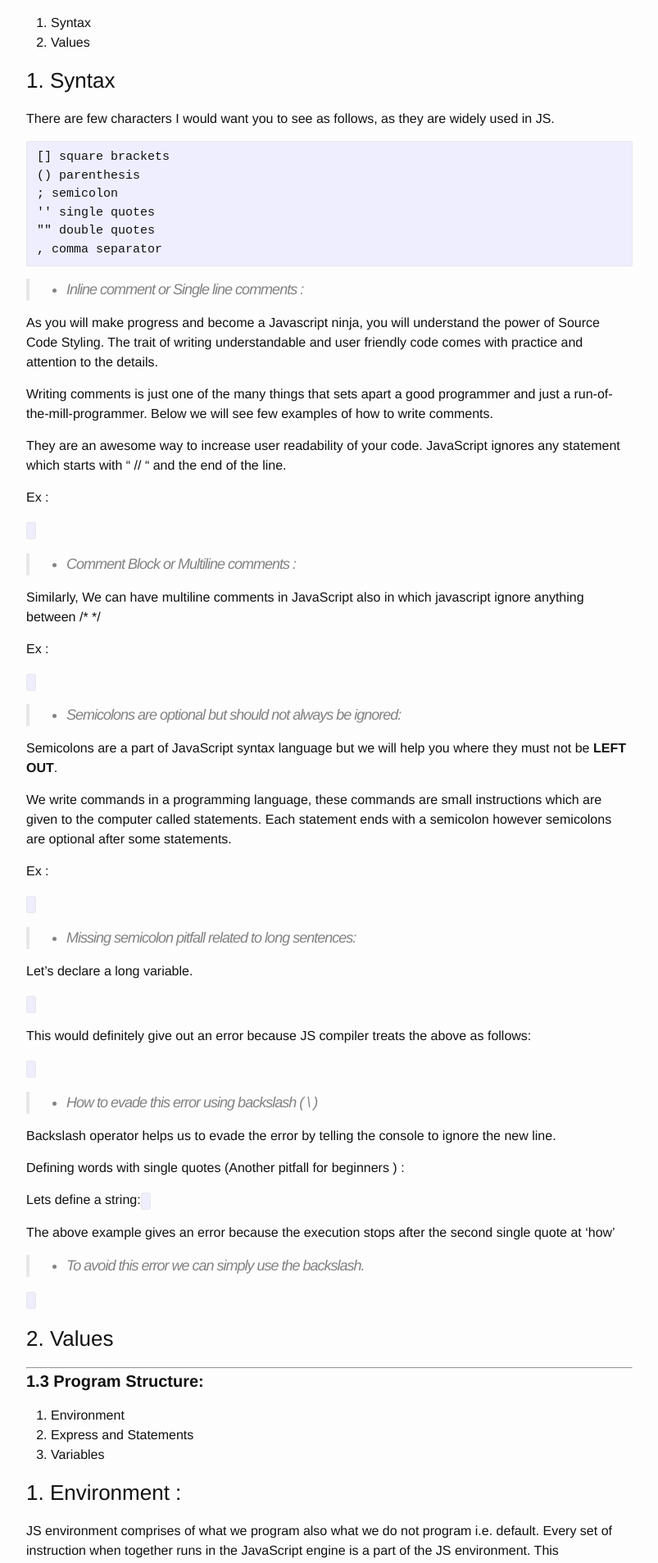
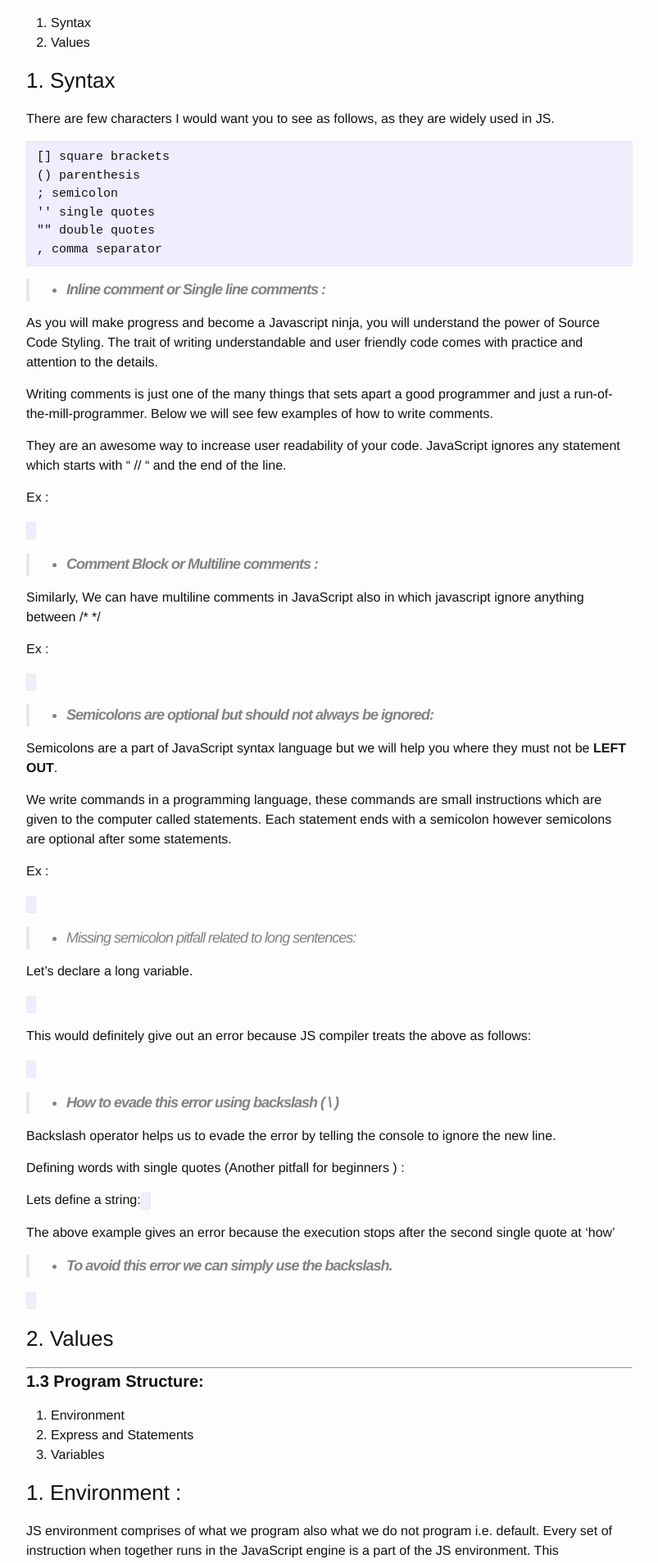
Before and after one commit to sagarmunjal/repo0001, a Jekyll site: the page built from _posts/2016-06-07-buckling-up.md, in a window 1280 px wide. Shown: the part 546-2453 px from the top of the page at 82% size, without its empty margins (238-1041 px from the left). Built offline with Jekyll 4.4.1, drawn with Linux system fonts in a browser that asks for light colours; nearby versions of some CDN libraries; a script that is not in the unit is left out.

````diff
--- a/_posts/2016-06-07-buckling-up.md
+++ b/_posts/2016-06-07-buckling-up.md
@@ -47,7 +47,7 @@ There are few characters I would want you to see as follows, as they are widely
 ```
 
 
-> - Inline comment or Single line comments :
+> - **Inline comment or Single line comments :**
 
 As you will make progress and become a Javascript ninja, you will understand the power of Source Code Styling. The trait of writing understandable and user friendly code comes with practice and attention to the details.
 
@@ -61,7 +61,7 @@ Ex :
 <code data-gist-id="9fd0f90a822dc3660cb93703043ca1c6" data-gist-file="gistfile1.txt" data-gist-hide-footer="true" data-gist-line="1-2"></code>
 
 
-> - Comment Block or Multiline comments :
+> - **Comment Block or Multiline comments :**
 
 Similarly, We can have multiline comments in JavaScript also in which javascript ignore anything between /*  */
 
@@ -69,7 +69,7 @@ Ex :
 
 <code data-gist-id="9fd0f90a822dc3660cb93703043ca1c6" data-gist-file="gistfile1.txt" data-gist-hide-footer="true" data-gist-line="4-8"></code>
 
-> - Semicolons are optional but should not always be ignored:
+> - **Semicolons are optional but should not always be ignored:**
 
 Semicolons are a part of JavaScript syntax language but we will help you where they must not be **LEFT OUT**.
 
@@ -91,7 +91,7 @@ This would definitely give out an error because JS compiler treats the above as
 <code data-gist-id="9fd0f90a822dc3660cb93703043ca1c6" data-gist-file="gistfile1.txt" data-gist-hide-footer="true" data-gist-line="21-24" data-gist-highlight-line="21"></code>
 
 
-> - How to evade this error using backslash ( \ )
+> - **How to evade this error using backslash ( \ )**
 
 Backslash operator helps us to evade the error by telling the console to ignore the new line.
 
@@ -102,7 +102,7 @@ Lets define a string:
 
 The above example gives an error because the execution stops after the second single quote at ‘how’
 
-> - To avoid this error we can simply use the backslash.
+> - **To avoid this error we can simply use the backslash.**
 
 <code data-gist-id="9fd0f90a822dc3660cb93703043ca1c6" data-gist-file="gistfile1.txt" data-gist-hide-footer="true" data-gist-line="26,29-30"></code>
 
````
